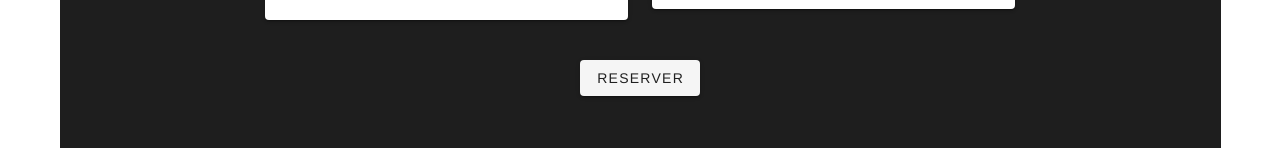
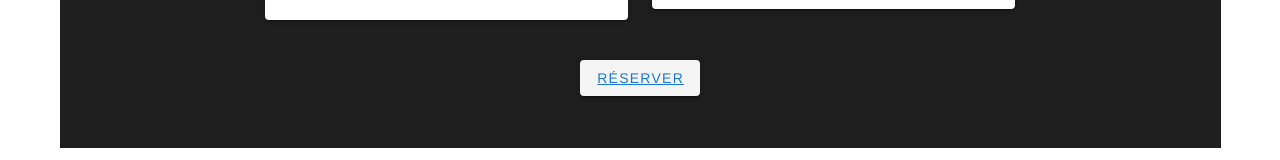
Before and after one commit to Realise-Formation-Digital/STAGE-book-your-plate-front, a Vue app: page / in a window 1280 px wide. Shown: the part 1845-2005 px from the top of the page. Built offline with nearby package versions, Linux system fonts and the light colour scheme.

Commit message:
Clean and réserver btn links to booking page

```diff
--- a/src/components/Home.vue
+++ b/src/components/Home.vue
@@ -1,6 +1,6 @@
 <template>
   <v-main>
-    <v-img dark src="img/26.JPG"></v-img>
+    <v-img src="img/26.JPG"></v-img>
 
     <v-container>
       <h2 class="presentation" align="center" justify="center">
@@ -58,7 +58,9 @@
           </v-col>
         </v-row>
         <div style="text-align: center; padding: 40px 0px 40px 0px">
-          <v-btn elevation="2">Reserver</v-btn>
+          <v-btn elevation="2">
+            <router-link to="/Booking">Réserver</router-link>
+          </v-btn>
         </div>
       </v-container>
     </section>
```
